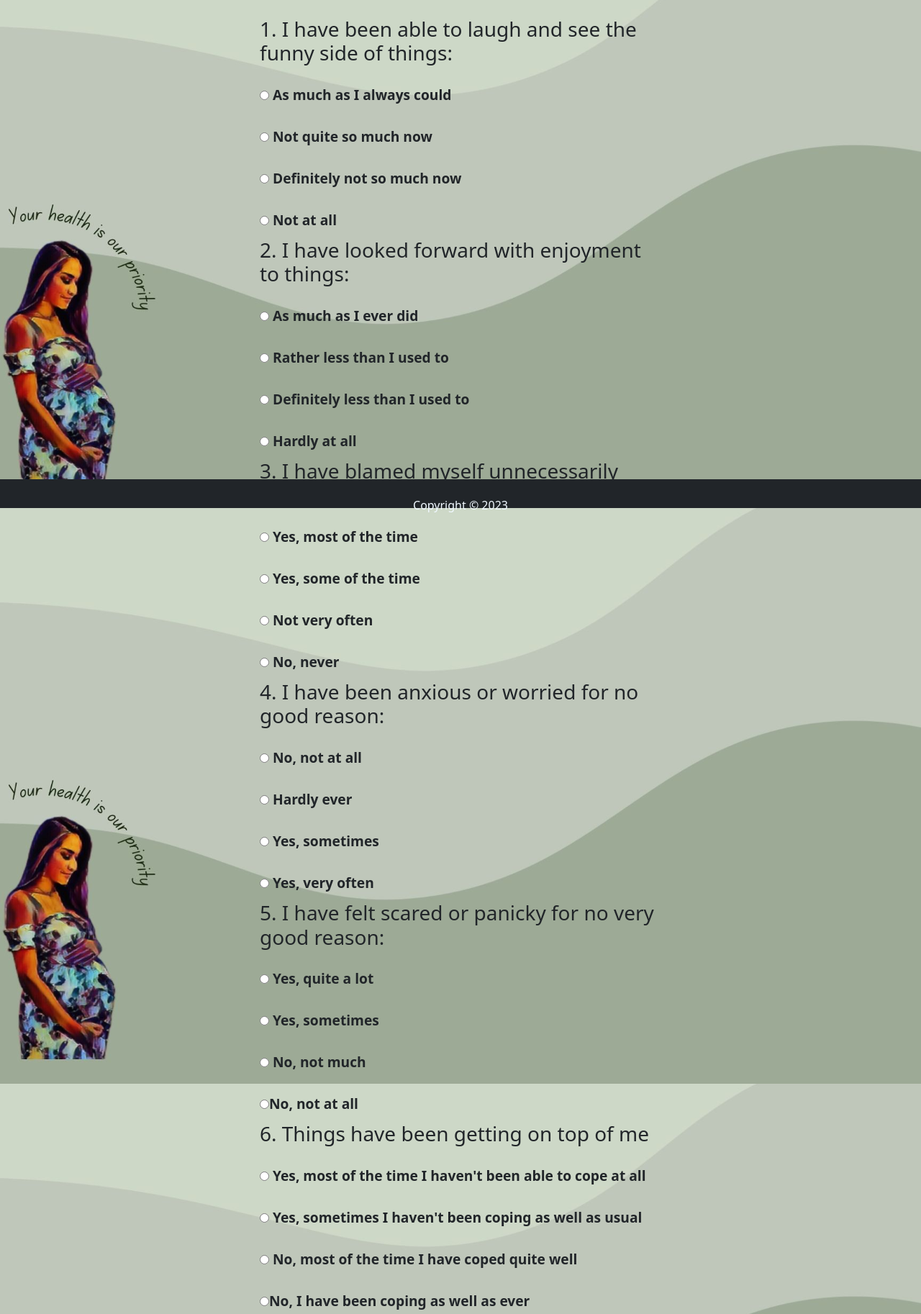
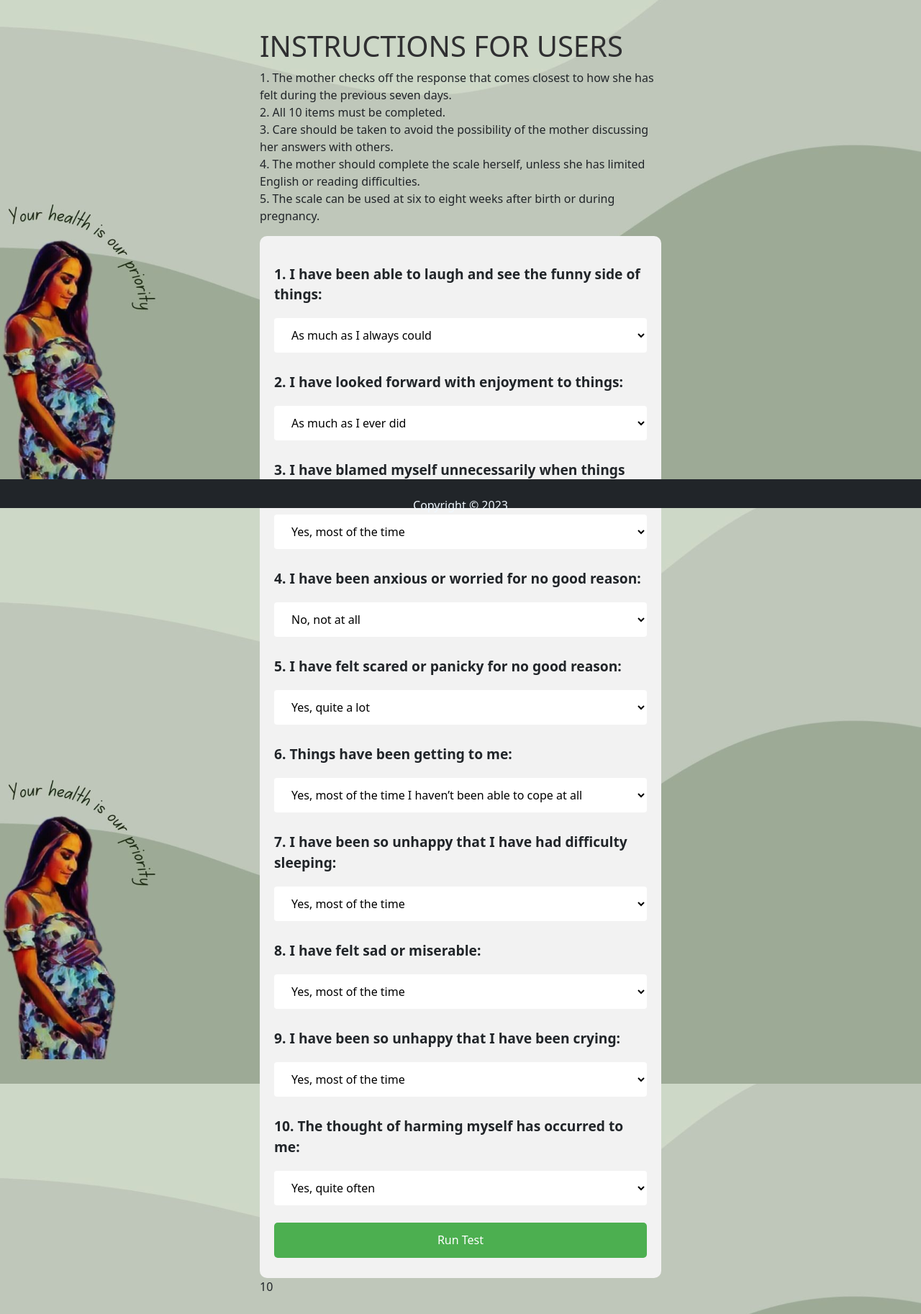
Before and after one commit to kelvin-kahuho/Momma-App---Flask, a Flask app: template index/templates/take_test.html in a window 1280 px wide. Shown: the part 94-1920 px from the top of the page at 72% size. Run offline with Flask 3, Linux system fonts and the light colour scheme; the template is opened without the code that fills it: most values are stand-ins (such as "Sample title", 1, 10 or a date in 2020).

Commit message:
More changes to the Postnatal Depression Scale (EPDS) Scoring calculator form

```diff
--- a/index/templates/take_test.html
+++ b/index/templates/take_test.html
@@ -1,149 +1,163 @@
 {% extends 'main.html' %}
 {% block content %}
+<head>
+  <title>My Form</title>
+  <style>
+    form {
+      max-width: 600px;
+      margin: auto;
+      padding: 20px;
+      background-color: #f2f2f2;
+      border-radius: 10px;
+    }
 
-<div class = "content-section">
-    <form>
-        <h3>1. I have been able to laugh and see the funny side of things:</h3>
-        <label>
-          <input type="radio" name="laugh" value="1"> As much as I always could
-        </label><br>
-        <label>
-          <input type="radio" name="laugh" value="2"> Not quite so much now
-        </label><br>
-        <label>
-          <input type="radio" name="laugh" value="3"> Definitely not so much now
-        </label><br>
-        <label>
-          <input type="radio" name="laugh" value="4"> Not at all
-        </label><br>
+    label {
+      font-weight: bold;
+    }
 
-        <h3>2. I have looked forward with enjoyment to things:</h3>
-        <label>
-          <input type="radio" name="enjoyment" value="1"> As much as I ever did
-        </label><br>
-        <label>
-          <input type="radio" name="enjoyment" value="2"> Rather less than I used to
-        </label><br>
-        <label>
-          <input type="radio" name="enjoyment" value="3"> Definitely less than I used to
-        </label><br>
-        <label>
-          <input type="radio" name="enjoyment" value="4"> Hardly at all
-        </label><br>
+    select {
+      width: 100%;
+      padding: 12px 20px;
+      margin: 8px 0;
+      box-sizing: border-box;
+      border: none;
+      border-radius: 4px;
+      background-color: white;
+      color: black;
+      font-size: 16px;
+    }
 
-        <h3>3. I have blamed myself unnecessarily when things went wrong:</h3>
-        <label>
-          <input type="radio" name="blamed" value="1"> Yes, most of the time
-        </label><br>
-        <label>
-          <input type="radio" name="blamed" value="2"> Yes, some of the time
-        </label><br>
-        <label>
-          <input type="radio" name="blamed" value="3"> Not very often
-        </label><br>
-        <label>
-          <input type="radio" name="blamed" value="4"> No, never
-        </label><br>
+    button[type="submit"] {
+      background-color: #4CAF50;
+      color: white;
+      padding: 12px 20px;
+      border: none;
+      border-radius: 4px;
+      cursor: pointer;
+      float: right;
+    }
 
-        <h3>4. I have been anxious or worried for no good reason:</h3>
-        <label>
-          <input type="radio" name="anxious" value="1"> No, not at all
-        </label><br>
-        <label>
-          <input type="radio" name="anxious" value="2"> Hardly ever
-        </label><br>
-        <label>
-          <input type="radio" name="anxious" value="3"> Yes, sometimes
-        </label><br>
-        <label>
-          <input type="radio" name="anxious" value="4"> Yes, very often
-        </label><br>
+    button[type="submit"]:hover {
+      background-color: #45a049;
+    }
+  </style>
+</head>
 
-        <h3>5. I have felt scared or panicky for no very good reason:</h3>
-        <label>
-          <input type="radio" name="scared" value="1"> Yes, quite a lot
-        </label><br>
-        <label>
-          <input type="radio" name="scared" value="2"> Yes, sometimes
-        </label><br>
-        <label>
-          <input type="radio" name="scared" value="3"> No, not much
-        </label><br>
-        <label>
-            <input type="radio" name="scared" value="4">No, not at all
-        </label><br>
+<p class="error">{{error}}</p>
 
-        <h3>6. Things have been getting on top of me</h3>
-        <label>
-            <input type="radio" name="Too much" value="1"> Yes, most of the time I haven't been able to cope at all
-        </label><br>
-        <label>
-            <input type="radio" name="Too much" value="2"> Yes, sometimes I haven't been coping as well as usual
-        </label><br>
-        <label>
-            <input type="radio" name="Too much" value="3"> No, most of the time I have coped quite well
-        </label><br>
-        <label>
-            <input type="radio" name="Too much" value="4">No, I have been coping as well as ever
-        </label><br>
+<div class="center">
+    <h1>INSTRUCTIONS FOR USERS</h1>
+    <p>
+        1. The mother checks off the response that comes closest to how she has felt during the previous seven days.
+        <br>
+        2. All 10 items must be completed.
+        <br>
+        3. Care should be taken to avoid the possibility of the mother discussing her answers with others.
+        <br>
+        4. The mother should complete the scale herself, unless she has limited English or reading difficulties.
+        <br>
+        5. The scale can be used at six to eight weeks after birth or during pregnancy.
+    </p>
+</div>
 
-        <h3>7. I have been so unhappy that I have had difficulty sleeping:</h3>
-        <label>
-            <input type="radio" name="scared" value="1"> Yes, most of the time
-        </label><br>
-        <label>
-            <input type="radio" name="scared" value="2"> Yes, sometimes
-        </label><br>
-        <label>
-            <input type="radio" name="scared" value="3"> Not very often
-        </label><br>
-        <label>
-            <input type="radio" name="scared" value="4">No, not at all
-        </label><br>
+<div>
+    <form action="{{ url_for('take_test') }}" method="POST">
+        <label for="q1">1. I have been able to laugh and see the funny side of things:</label>
+        <select name="q1" id="q1" required>
+            <option value="0">As much as I always could</option>
+            <option value="1">Not quite so much now</option>
+            <option value="2">Definitely not so much now</option>
+            <option value="3">Not at all</option>
+        </select>
+        <br>
 
-        <h3>8. I have felt sad or miserable:</h3>
-        <label>
-            <input type="radio" name="scared" value="1"> Yes, most of the time
-        </label><br>
-        <label>
-            <input type="radio" name="scared" value="2"> Yes, quite often
-        </label><br>
-        <label>
-            <input type="radio" name="scared" value="3"> Not very often
-        </label><br>
-        <label>
-            <input type="radio" name="scared" value="4">No, not at all
-        </label><br>
+        <label for="q2">2. I have looked forward with enjoyment to things:</label>
+        <select name="q2" id="q2" required>
+            <option value="0">As much as I ever did</option>
+            <option value="1">Rather less than I used to</option>
+            <option value="2">Definitely less than I used to</option>
+            <option value="3">Hardly at all</option>
+        </select>
+        <br>
 
-        <h3>9. I have been so unhappy that I have been crying:</h3>
-        <label>
-            <input type="radio" name="scared" value="1"> Yes, most of the time
-        </label><br>
-        <label>
-            <input type="radio" name="scared" value="2"> Yes, quite often
-        </label><br>
-        <label>
-            <input type="radio" name="scared" value="3"> Only occasionally
-        </label><br>
-        <label>
-            <input type="radio" name="scared" value="4">No, never
-        </label><br>
+        <label for="q3">3. I have blamed myself unnecessarily when things went wrong:</label>
+        <select name="q3" id="q3" required>
+            <option value="3">Yes, most of the time</option>
+            <option value="2">Yes, some of the time</option>
+            <option value="1">Not very often</option>
+            <option value="0">No, never</option>
+        </select>
+        <br>
 
-        <h3>10. The thought of harming myself has occurred to me:</h3>
-        <label>
-            <input type="radio" name="scared" value="1"> Yes, quite often
-        </label><br>
-        <label>
-            <input type="radio" name="scared" value="2"> Sometimes
-        </label><br>
-        <label>
-            <input type="radio" name="scared" value="3"> Hardly ever
-        </label><br>
-        <label>
-            <input type="radio" name="scared" value="4"> Never
-        </label><br>
+        <label for="q4">4. I have been anxious or worried for no good reason:</label>
+        <select name="q4" id="q4" required>
+            <option value="0">No, not at all</option>
+            <option value="1">Hardly ever</option>
+            <option value="2">Yes, sometimes</option>
+            <option value="3">Yes, very often</option>
+        </select>
+        <br>
+
+        <label for="q5">5. I have felt scared or panicky for no good reason:</label>
+        <select name="q5" id="q5" required>
+            <option value="3">Yes, quite a lot</option>
+            <option value="2">Yes, sometimes</option>
+            <option value="1">No, not much</option>
+            <option value="0">No, not at all</option>
+        </select>
+        <br>
+
+        <label for="q6">6. Things have been getting to me:</label>
+        <select name="q6" id="q6" required>
+            <option value="3">Yes, most of the time I haven’t been able to cope at all</option>
+            <option value="2">Yes, sometimes I haven’t been coping as well as usual</option>
+            <option value="1">No, most of the time I have coped quite well</option>
+            <option value="0">No, I have been coping as well as ever</option>
+        </select>
+        <br>
+
+        <label for="q7">7. I have been so unhappy that I have had difficulty sleeping:</label>
+        <select name="q7" id="q7" required>
+            <option value="3">Yes, most of the time</option>
+            <option value="2">Yes, sometimes</option>
+            <option value="1">No, not very often</option>
+            <option value="0">No, not at all</option>
+        </select>
+        <br>
+
+        <label for="q8">8. I have felt sad or miserable:</label>
+        <select name="q8" id="q8" required>
+            <option value="3">Yes, most of the time</option>
+            <option value="2">Yes, quite often</option>
+            <option value="1">Not very often</option>
+            <option value="0">No, not at all</option>
+        </select>
+        <br>
+
+        <label for="q9">9. I have been so unhappy that I have been crying:</label>
+        <select name="q9" id="q9" required>
+            <option value="3">Yes, most of the time</option>
+            <option value="2">Yes, quite often</option>
+            <option value="1">Only occasionally</option>
+            <option value="0">No, never</option>
+        </select>
+        <br>
+
+        <label for="q10">10. The thought of harming myself has occurred to me:</label>
+        <select name="q10" id="q10" required>
+            <option value="3">Yes, quite often</option>
+            <option value="2">Sometimes</option>
+            <option value="1">Hardly ever</option>
+            <option value="0">Never</option>
+        </select>
+        <br>
+
+        <input type="submit" value="Run Test">
     </form>
 
+    <div class = "score center">
+        <p> {{score}}</p>
+    </div>
 
 
 </div>
```
